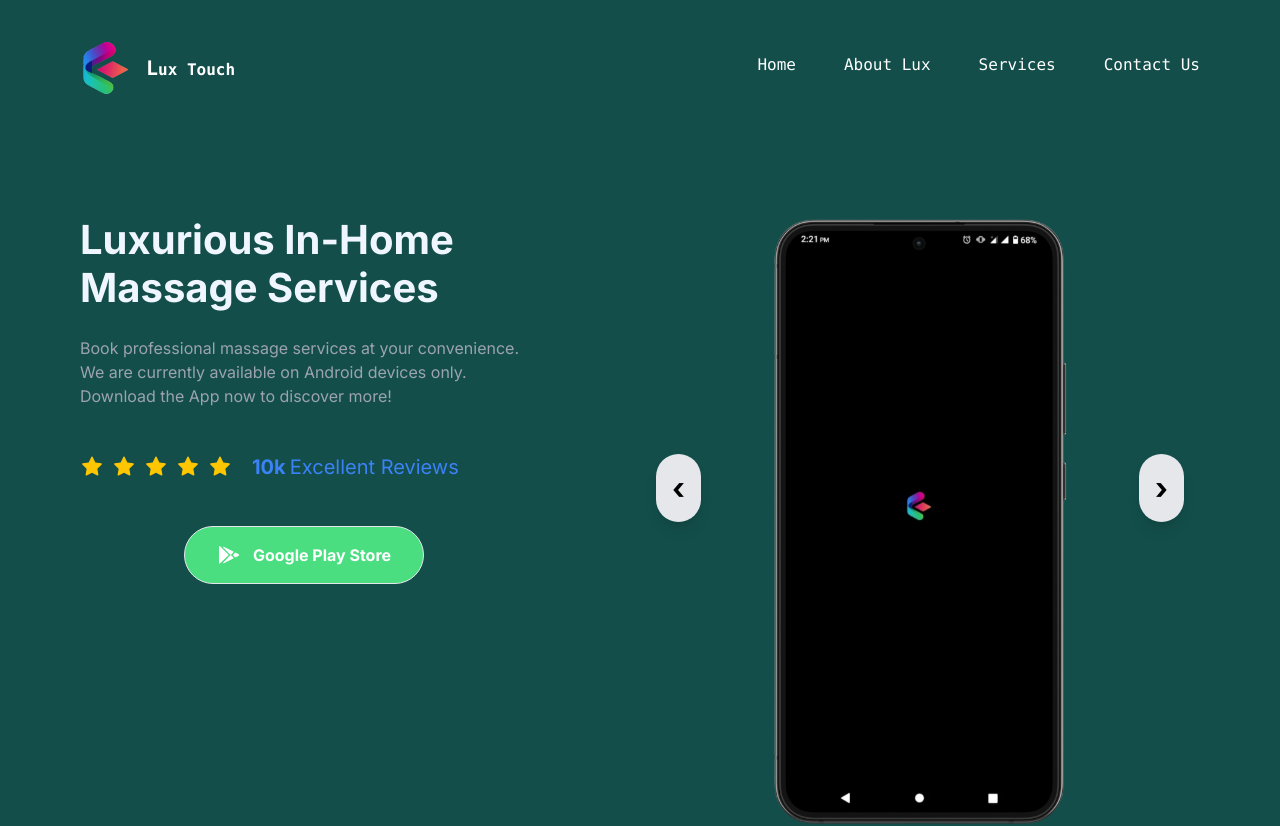
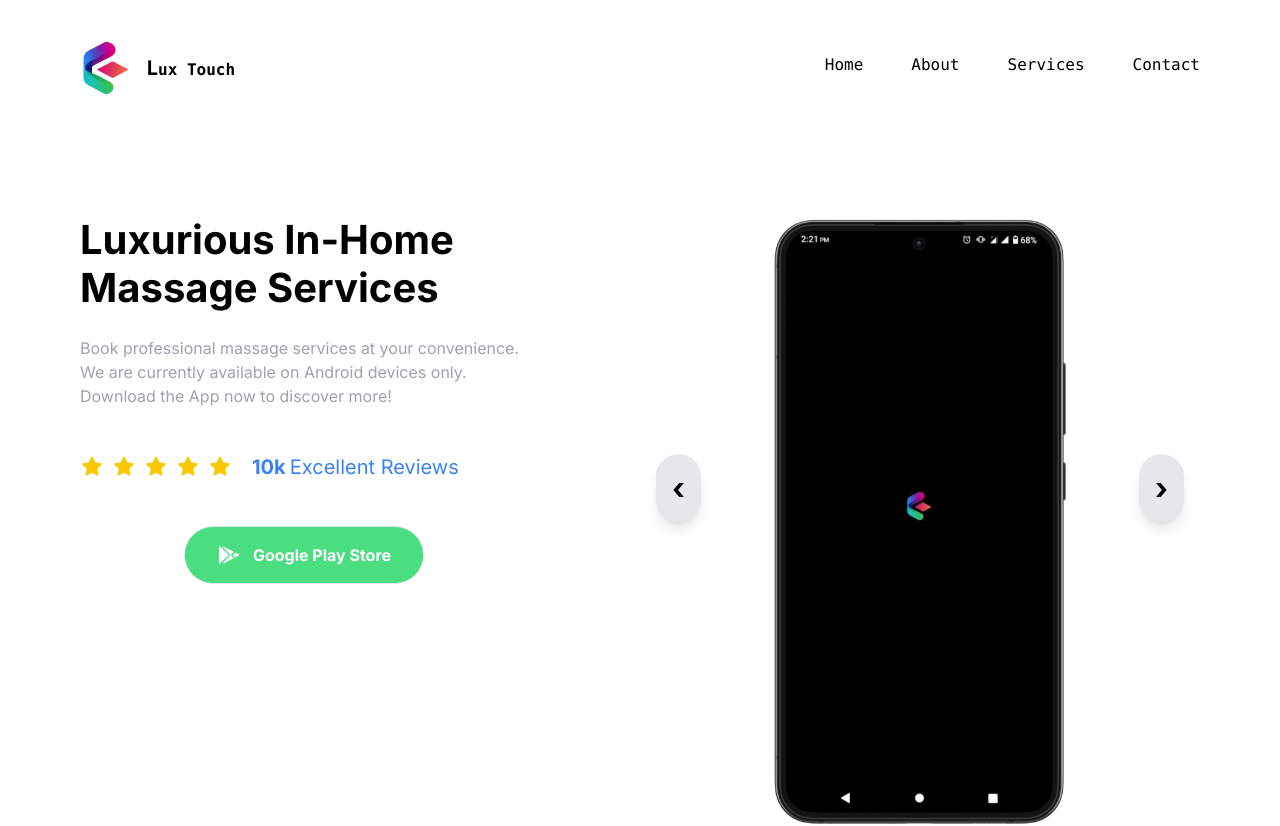
Before and after one commit to ghost-254/LUXXTOUCH, a Next.js app: page / in a window 1280 px wide. Shown: the top 826 px of the page. Built offline with nearby package versions, Linux system fonts and the light colour scheme.

Commit message:
fresh updates

```diff
--- a/app/layout.tsx
+++ b/app/layout.tsx
@@ -10,7 +10,7 @@ import { Analytics } from "@vercel/analytics/react";
 import { SpeedInsights } from "@vercel/speed-insights/next";
 
 export const metadata: Metadata = {
-  title: "Lux",
+  title: "Lux Touch",
   description: "Best Online Massage Booking Service in Kenya and East Africa. Lux is an online massage booking service in Kenya.",
 };
 
--- a/components/About.tsx
+++ b/components/About.tsx
@@ -2,7 +2,7 @@ import React from 'react';
 
 const About = () => {
   return (
-    <section id="about" className="bg-gray-100 max-container px-4 py-10 md:px-8 lg:px-10 lg:py-16">
+    <section id="about" className="bg-white max-container px-4 py-10 md:px-8 lg:px-10 lg:py-16">
       <div className="mb-12">
         <h2 className="text-center text-4xl font-bold mb-10">About Lux</h2>
         <div className="flex flex-col md:flex-row items-center gap-8 mt-4 max-w-5xl mx-auto">
--- a/components/Footer.tsx
+++ b/components/Footer.tsx
@@ -50,7 +50,7 @@ const Footer = () => {
                     <p className="whitespace-nowrap">
                       {link.label}:
                     </p>
-                    <a href='mailto:info@luxxtouch.com' className="medium-14 whitespace-nowrap text-white hover:text-blue-800">
+                    <a href='mailto:info@luxxtouch.com' className="medium-14 whitespace-nowrap text-white hover:text-green-600">
                       {link.value}
                     </a>
                   </div>
@@ -76,7 +76,7 @@ const Footer = () => {
         </div>
 
         <div className="border bg-gray-20" />
-        <p className="regular-14-full text-center text-gray-20"> © 2024 Lux Massage Services | Terms & Conditions Apply</p>
+        <p className="regular-14-full text-center text-gray-20"> © 2024 Lux Massage | Terms & Conditions Apply</p>
       </div>
     </footer>
   )
--- a/components/Hero.tsx
+++ b/components/Hero.tsx
@@ -54,10 +54,10 @@ const Hero = () => {
   }
 
   return (
-    <section className="bg-customTeal max-container padding-container flex flex-col gap-20 py-10 pb-32 md:gap-28 lg:py-20 xl:flex-row">
+    <section className="bg-white max-container padding-container flex flex-col gap-20 py-10 pb-32 md:gap-28 lg:py-20 xl:flex-row">
 
       <div className="relative z-20 flex flex-1 flex-col xl:w-1/2">
-        <h1 className="text-blue-50 bold-40 lg:bold-60">Luxurious In-Home Massage Services</h1>
+        <h1 className="text-black bold-40 lg:bold-60">Luxurious In-Home Massage Services</h1>
         <p className="regular-16 mt-6 text-gray-400 xl:max-w-[520px]">
           Book professional massage services at your convenience. We are currently available on Android devices only. Download the App now to discover more!
         </p>
--- a/components/Navbar.tsx
+++ b/components/Navbar.tsx
@@ -20,10 +20,10 @@ const Navbar = () => {
 
   return (
     <>
-      <nav className="bg-customTeal font-mono flex justify-between items-center max-container padding-container relative z-30 py-10">
+      <nav className="bg-white font-mono flex justify-between items-center max-container padding-container relative z-30 py-10">
         <Link href="/" className="flex items-center">
           <Image src="/logo.png" alt="logo" width={50} height={50} />
-          <span className="ml-4 text-white font-mono first-letter:text-xl font-bold">Lux Touch</span>
+          <span className="ml-4 text-black font-mono first-letter:text-xl font-bold">Lux Touch</span>
         </Link>
 
         <ul className="hidden h-full gap-12 lg:flex">
@@ -36,7 +36,7 @@ const Navbar = () => {
                 link.href
               }
               key={link.key}
-              className="regular-16 text-white flex items-center cursor-pointer pb-1.5 transition-all hover:font-bold"
+              className="regular-16 text-black flex items-center cursor-pointer pb-1.5 transition-all hover:font-bold"
             >
               {link.label}
             </Link>
--- a/components/Services.tsx
+++ b/components/Services.tsx
@@ -6,7 +6,7 @@ import React from 'react'
 
 const Services = () => {
   return (
-    <section id='#services' className="bg-gray-100 flex flex-col flexCenter overflow-hidden bg-center bg-no-repeat py-24">
+    <section id='#services' className="bg-white flex flex-col flexCenter overflow-hidden bg-center bg-no-repeat py-24">
       <div className="max-container padding-container relative w-full flex justify-end">
         <div className="flex flex-1 lg:min-h-[900px]">
           <Image
--- a/constants/index.ts
+++ b/constants/index.ts
@@ -5,9 +5,9 @@ import { FaFacebookF, FaTelegramPlane, FaTiktok, FaInstagram } from 'react-icons
 // NAVIGATION
 export const NAV_LINKS = [
     { href: '/', key: 'home', label: 'Home' },
-    { href: '/about', key: 'about', label: 'About Lux' },
+    { href: '/about', key: 'about', label: 'About' },
     { href: '/services', key: 'services', label: 'Services' },
-    { href: '/contact', key: 'contact_us', label: 'Contact Us' },
+    { href: '/contact', key: 'contact_us', label: 'Contact' },
   ];
 
   // PEOPLE JOINED SECTION
```
Also changed, not shown: 2 other files (tests, documents, lock files or other folders).
